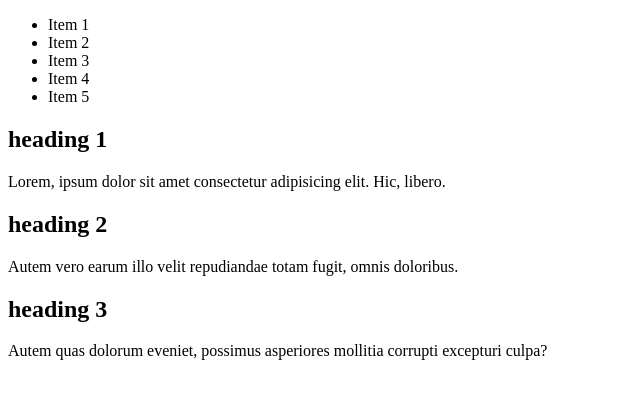
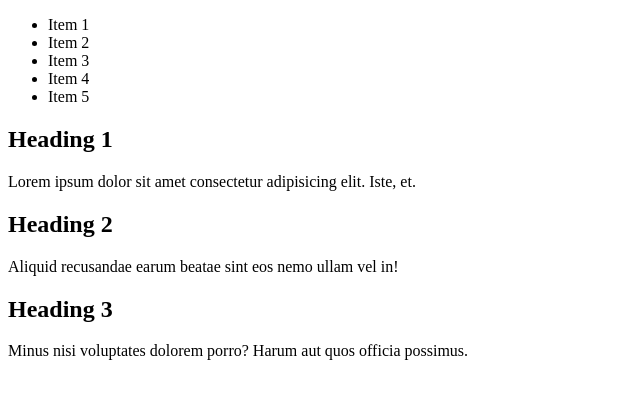
Before and after one commit to Olexandr-Kovalenko-24/First-example-in-HTML-CSS, a plain HTML site: page index.html in a window 1280 px wide. Shown: the whole page, without its empty margins (0-640 px from the left). Drawn offline with Linux system fonts and the light colour scheme.

Commit message:
add article (h2+p)

```diff
--- a/index.html
+++ b/index.html
@@ -9,7 +9,7 @@
 </head>
 
 <body>
-
+    <!-- section>ul>li {Etem $} * 5 -->
     <section>
         <ul>
             <li>Item 1</li>
@@ -20,15 +20,16 @@
         </ul>
     </section>
 
-    <!-- article>(h2{heading $}+p>lorem10)*3 -->
+    <!-- article>(h2{Heading $}+p>lorem10)*3  -->
  <article>
-        <h2>heading 1</h2>
-        <p>Lorem, ipsum dolor sit amet consectetur adipisicing elit. Hic, libero.</p>
-        <h2>heading 2</h2>
-        <p>Autem vero earum illo velit repudiandae totam fugit, omnis doloribus.</p>
-        <h2>heading 3</h2>
-        <p>Autem quas dolorum eveniet, possimus asperiores mollitia corrupti excepturi culpa?</p>
+    <h2>Heading 1</h2>
+    <p>Lorem ipsum dolor sit amet consectetur adipisicing elit. Iste, et.</p>
+    <h2>Heading 2</h2>
+    <p>Aliquid recusandae earum beatae sint eos nemo ullam vel in!</p>
+    <h2>Heading 3</h2>
+    <p>Minus nisi voluptates dolorem porro? Harum aut quos officia possimus.</p>
  </article>
+
 
 
 
```
Lines whose indentation alone changed are shown as unchanged.
